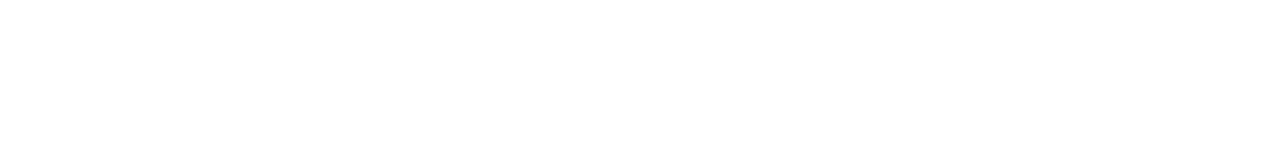
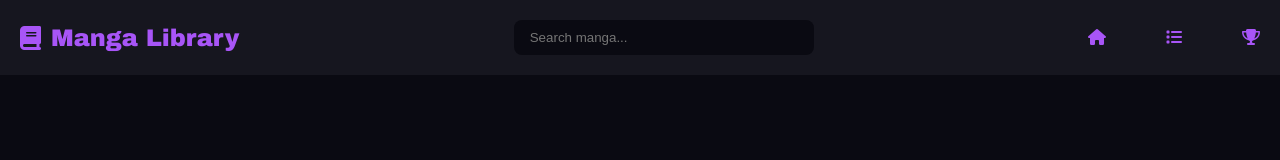
Before and after one commit to germanmo-dev/manga-library, a website: page index.html in a window 1280 px wide. Drawn offline with nearby package versions, Linux system fonts and the light colour scheme; files that its build step writes are made by us from their sources.

Commit message:
feat: add styled header with logo, search and nav

```diff
--- a/index.html
+++ b/index.html
@@ -4,7 +4,34 @@
     <meta charset="UTF-8" />
     <meta name="viewport" content="width=device-width, initial-scale=1.0" />
     <title>Manga Library</title>
+    <link
+      rel="stylesheet"
+      href="https://cdnjs.cloudflare.com/ajax/libs/font-awesome/6.5.1/css/all.min.css"
+    />
+    <link rel="preconnect" href="https://fonts.googleapis.com" />
+    <link rel="preconnect" href="https://fonts.gstatic.com" crossorigin />
+    <link
+      href="https://fonts.googleapis.com/css2?family=Archivo+Black&display=swap"
+      rel="stylesheet"
+    />
     <link rel="stylesheet" href="css/style.css" />
   </head>
-  <body></body>
+  <body>
+    <header>
+      <a href="#" class="header-logo">
+        <i class="fa-solid fa-book"></i>
+        <span>Manga Library</span>
+      </a>
+      <form class="header-search">
+        <input type="search" placeholder="Search manga..." />
+      </form>
+      <nav class="header-nav">
+        <a href="#"><i class="fa-solid fa-house"></i></a>
+        <a href="#"><i class="fa-solid fa-list"></i></a>
+        <a href="#"><i class="fa-solid fa-trophy"></i></a>
+      </nav>
+    </header>
+    <main></main>
+    <footer></footer>
+  </body>
 </html>
--- a/scss/style.scss
+++ b/scss/style.scss
@@ -1,5 +1,70 @@
+:root {
+  --bg: #0a0a12;
+  --surface: #16161f;
+  --text: #e6e6ee;
+  --accent: #a855f7;
+  --glow: #c587ff;
+  --accent-2: #3b82f6;
+}
+
 * {
   box-sizing: border-box;
   margin: 0;
   padding: 0;
 }
+
+body {
+  background: var(--bg);
+  color: var(--text);
+  font-family: "Archivo Black", sans-serif;
+}
+
+header {
+  display: flex;
+  align-items: center;
+  justify-content: space-between;
+  gap: 20px;
+  padding: 20px;
+  background: var(--surface);
+}
+
+.header-logo img {
+  height: 50px;
+}
+
+.header-nav {
+  display: flex;
+  gap: 60px;
+}
+
+.header-logo {
+  display: flex;
+  align-items: center;
+  gap: 10px;
+  font-size: 24px;
+  color: var(--accent);
+  text-decoration: none;
+}
+
+.header-nav i {
+  color: var(--accent);
+  transition: 0.5s;
+}
+
+.header-nav i:hover {
+  transform: scale(1.3);
+}
+
+.header-search input {
+  padding: 10px 16px;
+  border: none;
+  border-radius: 8px;
+  background: var(--bg);
+  color: var(--text);
+  width: 300px;
+}
+
+.header-search input:focus {
+  box-shadow: 0 0 0 1px var(--glow);
+  outline: none;
+}
```
Also changed, not shown: img/book-solid-full.svg (added), img/house-solid-full.svg (added), img/trophy-solid-full.svg (added).
